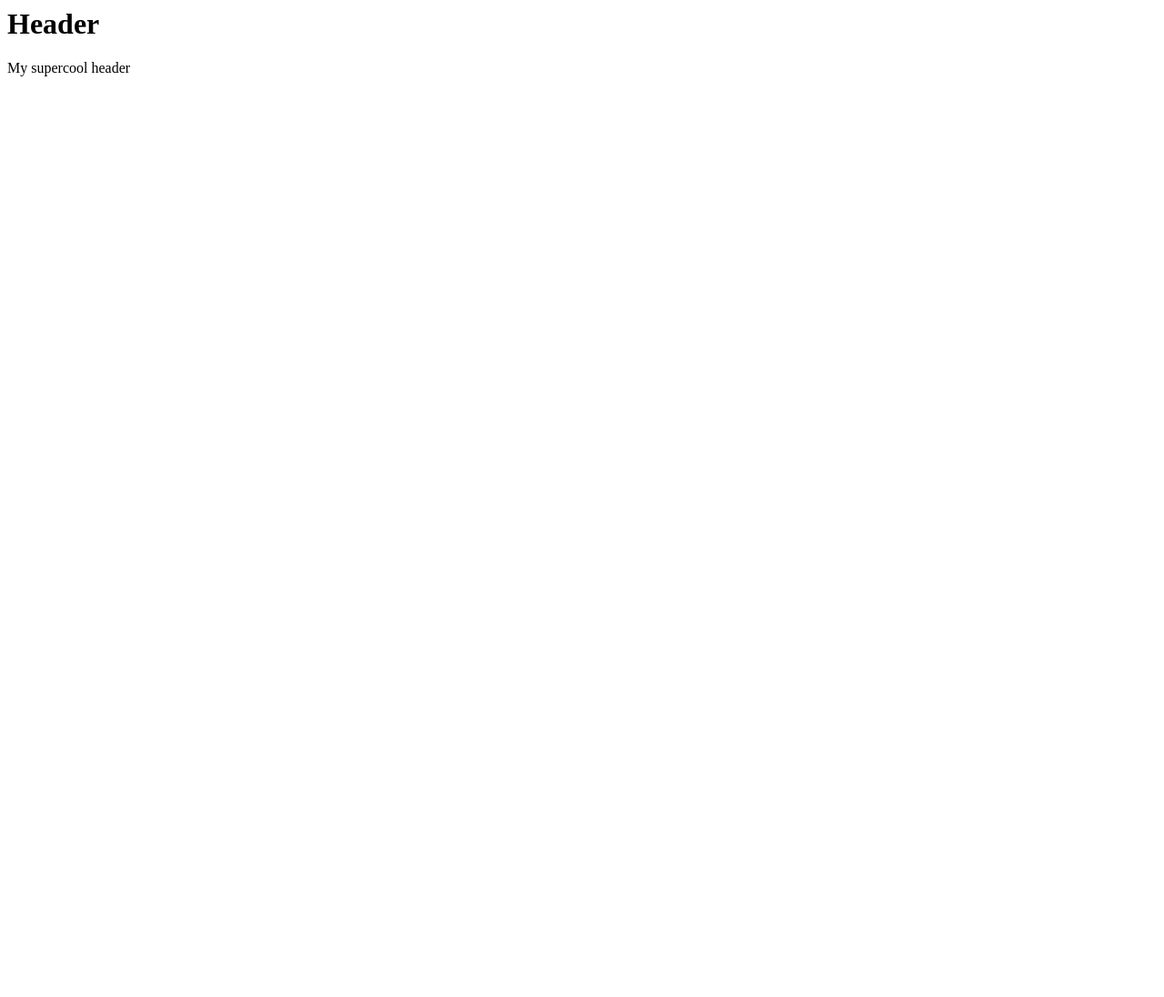
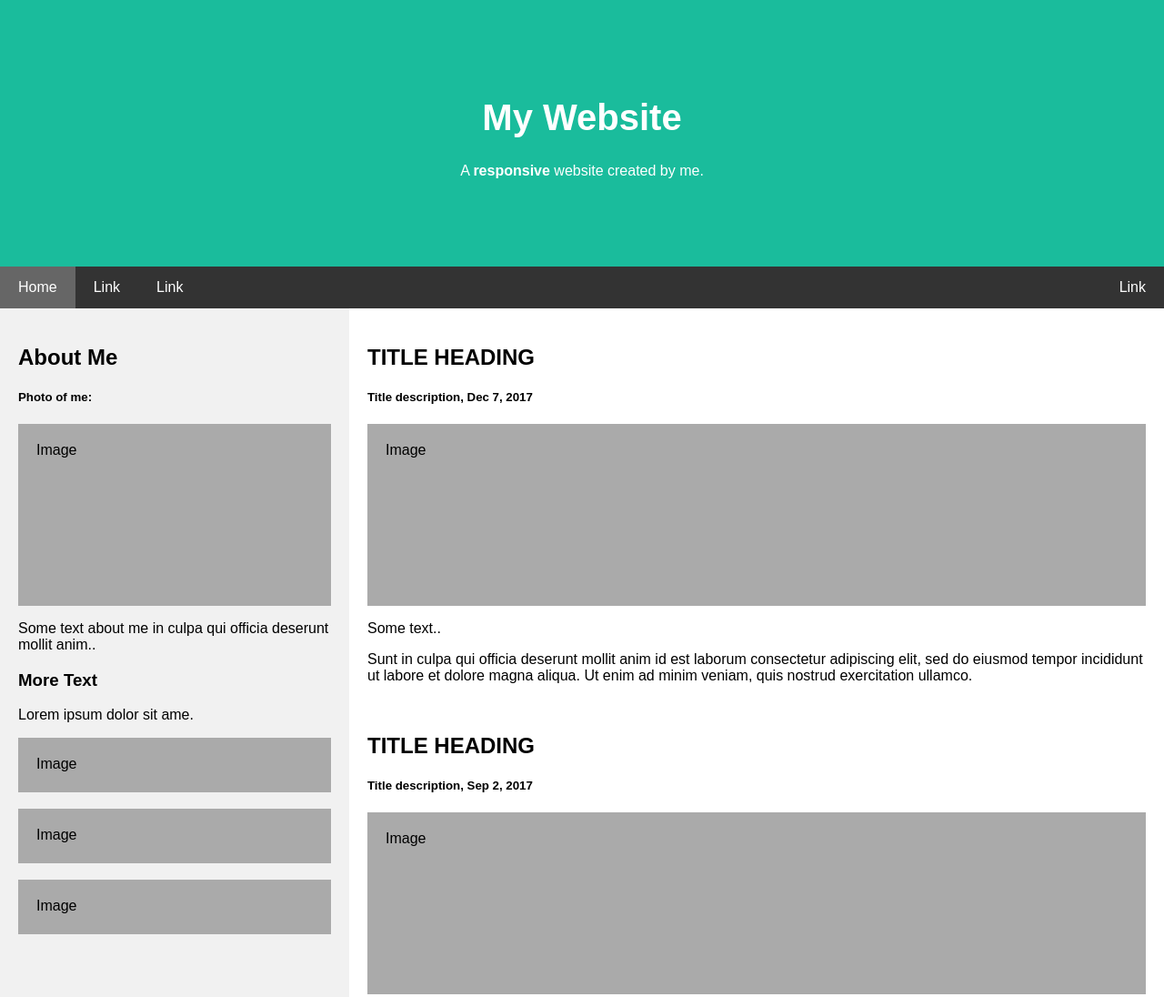
Before and after one commit to Mahdibot1394/Mahdibot1394.github.io, a plain HTML site: page index.html in a window 1280 px wide. Shown: the top 1096 px of the page at 91% size. Before the commit the page ends 800 px from the top, so only its background shows below. Drawn offline with Linux system fonts and the light colour scheme.

Commit message:
Make Better index.html

```diff
--- a/index.html
+++ b/index.html
@@ -1,8 +1,169 @@
-<html>
-  <body>
-    <div class="header">
-  <h1>Header</h1>
-  <p>My supercool header</p>
+<!DOCTYPE html>
+<html lang="en">
+<head>
+<title>Page Title</title>
+<meta charset="UTF-8">
+<meta name="viewport" content="width=device-width, initial-scale=1">
+<style>
+* {
+  box-sizing: border-box;
+}
+
+/* Style the body */
+body {
+  font-family: Arial, Helvetica, sans-serif;
+  margin: 0;
+}
+
+/* Header/logo Title */
+.header {
+  padding: 80px;
+  text-align: center;
+  background: #1abc9c;
+  color: white;
+}
+
+/* Increase the font size of the heading */
+.header h1 {
+  font-size: 40px;
+}
+
+/* Sticky navbar - toggles between relative and fixed, depending on the scroll position. It is positioned relative until a given offset position is met in the viewport - then it "sticks" in place (like position:fixed). The sticky value is not supported in IE or Edge 15 and earlier versions. However, for these versions the navbar will inherit default position */
+.navbar {
+  overflow: hidden;
+  background-color: #333;
+  position: sticky;
+  position: -webkit-sticky;
+  top: 0;
+}
+
+/* Style the navigation bar links */
+.navbar a {
+  float: left;
+  display: block;
+  color: white;
+  text-align: center;
+  padding: 14px 20px;
+  text-decoration: none;
+}
+
+
+/* Right-aligned link */
+.navbar a.right {
+  float: right;
+}
+
+/* Change color on hover */
+.navbar a:hover {
+  background-color: #ddd;
+  color: black;
+}
+
+/* Active/current link */
+.navbar a.active {
+  background-color: #666;
+  color: white;
+}
+
+/* Column container */
+.row {
+  display: -ms-flexbox; /* IE10 */
+  display: flex;
+  -ms-flex-wrap: wrap; /* IE10 */
+  flex-wrap: wrap;
+}
+
+/* Create two unequal columns that sits next to each other */
+/* Sidebar/left column */
+.side {
+  -ms-flex: 30%; /* IE10 */
+  flex: 30%;
+  background-color: #f1f1f1;
+  padding: 20px;
+}
+
+/* Main column */
+.main {
+  -ms-flex: 70%; /* IE10 */
+  flex: 70%;
+  background-color: white;
+  padding: 20px;
+}
+
+/* Fake image, just for this example */
+.fakeimg {
+  background-color: #aaa;
+  width: 100%;
+  padding: 20px;
+}
+
+/* Footer */
+.footer {
+  padding: 20px;
+  text-align: center;
+  background: #ddd;
+}
+
+/* Responsive layout - when the screen is less than 700px wide, make the two columns stack on top of each other instead of next to each other */
+@media screen and (max-width: 700px) {
+  .row {
+    flex-direction: column;
+  }
+}
+
+/* Responsive layout - when the screen is less than 400px wide, make the navigation links stack on top of each other instead of next to each other */
+@media screen and (max-width: 400px) {
+  .navbar a {
+    float: none;
+    width: 100%;
+  }
+}
+</style>
+</head>
+<body>
+
+<div class="header">
+  <h1>My Website</h1>
+  <p>A <b>responsive</b> website created by me.</p>
 </div>
-  </body>
+
+<div class="navbar">
+  <a href="#" class="active">Home</a>
+  <a href="#">Link</a>
+  <a href="#">Link</a>
+  <a href="#" class="right">Link</a>
+</div>
+
+<div class="row">
+  <div class="side">
+    <h2>About Me</h2>
+    <h5>Photo of me:</h5>
+    <div class="fakeimg" style="height:200px;">Image</div>
+    <p>Some text about me in culpa qui officia deserunt mollit anim..</p>
+    <h3>More Text</h3>
+    <p>Lorem ipsum dolor sit ame.</p>
+    <div class="fakeimg" style="height:60px;">Image</div><br>
+    <div class="fakeimg" style="height:60px;">Image</div><br>
+    <div class="fakeimg" style="height:60px;">Image</div>
+  </div>
+  <div class="main">
+    <h2>TITLE HEADING</h2>
+    <h5>Title description, Dec 7, 2017</h5>
+    <div class="fakeimg" style="height:200px;">Image</div>
+    <p>Some text..</p>
+    <p>Sunt in culpa qui officia deserunt mollit anim id est laborum consectetur adipiscing elit, sed do eiusmod tempor incididunt ut labore et dolore magna aliqua. Ut enim ad minim veniam, quis nostrud exercitation ullamco.</p>
+    <br>
+    <h2>TITLE HEADING</h2>
+    <h5>Title description, Sep 2, 2017</h5>
+    <div class="fakeimg" style="height:200px;">Image</div>
+    <p>Some text..</p>
+    <p>Sunt in culpa qui officia deserunt mollit anim id est laborum consectetur adipiscing elit, sed do eiusmod tempor incididunt ut labore et dolore magna aliqua. Ut enim ad minim veniam, quis nostrud exercitation ullamco.</p>
+  </div>
+</div>
+
+<div class="footer">
+  <h2>Footer</h2>
+</div>
+
+</body>
 </html>
```
